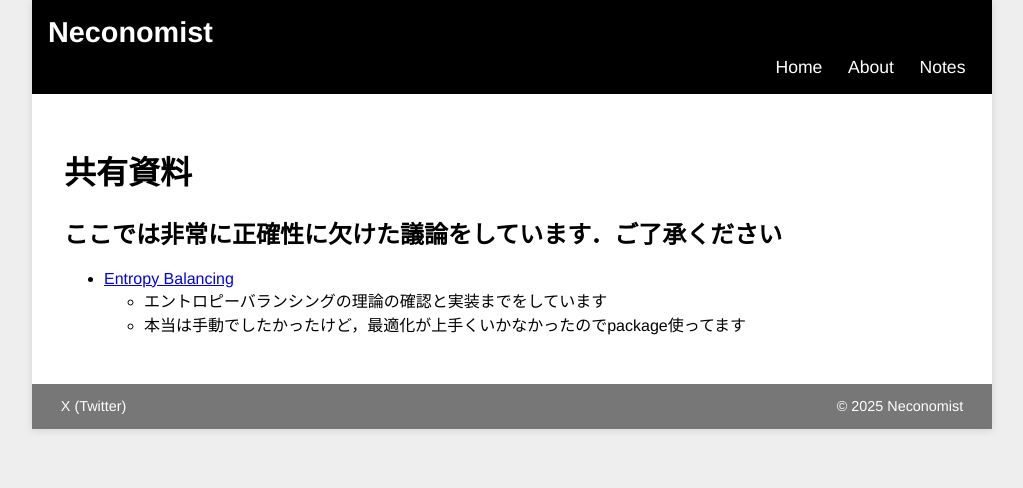
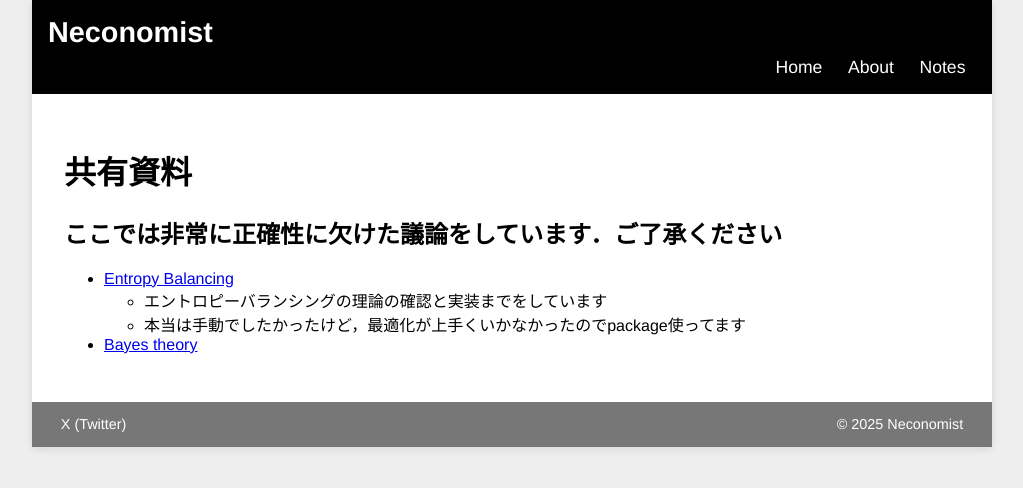
Before and after one commit to neconomist/neconomist.github.io, a Jekyll site: the page built from notes.md, in a window 1280 px wide. Shown: the top 488 px of the page, without its empty margins (128-1151 px from the left). Built offline with Jekyll 4.4.1, drawn with Linux system fonts in a browser that asks for light colours.

Commit message:
Update notes.md

```diff
--- a/notes.md
+++ b/notes.md
@@ -10,3 +10,5 @@ permalink: /notes/
 - [Entropy Balancing](/notes/entropy_balancing.html)
   - エントロピーバランシングの理論の確認と実装までをしています
   - 本当は手動でしたかったけど，最適化が上手くいかなかったのでpackage使ってます
+
+- [Bayes theory](/notes/Bayesian_theory.html)
```
